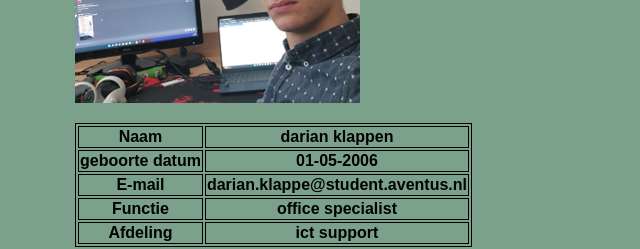
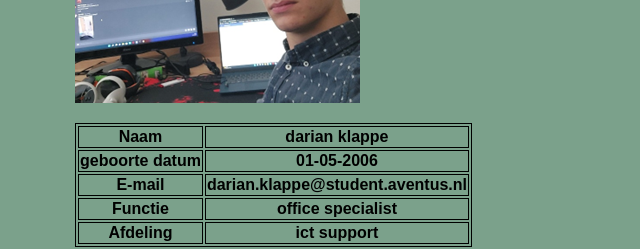
Before and after one commit to duscrafter/go-it.github.io, a plain HTML site: page about me.html in a window 1280 px wide. Shown: the part 1740-1989 px from the top of the page, 0-640 px from the left. Drawn offline with Linux system fonts and the light colour scheme.

Commit message:
spelling

```diff
--- a/about me.html
+++ b/about me.html
@@ -110,7 +110,7 @@ Gamen, applicaties ontwikkelen, servers bijhouden. <br>
         <table>
           <tr>
             <th>Naam</th>
-            <th>darian klappen</th>
+            <th>darian klappe</th>
           </tr>
           <tr>
             <th>geboorte datum</th>
```
